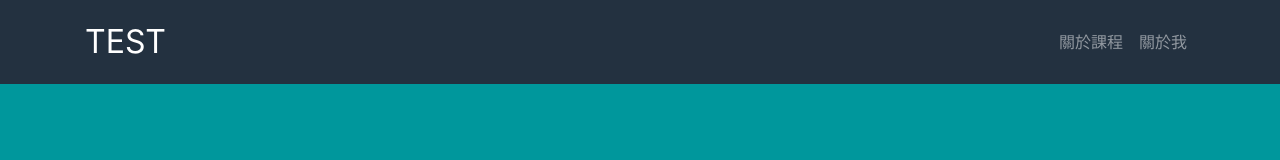
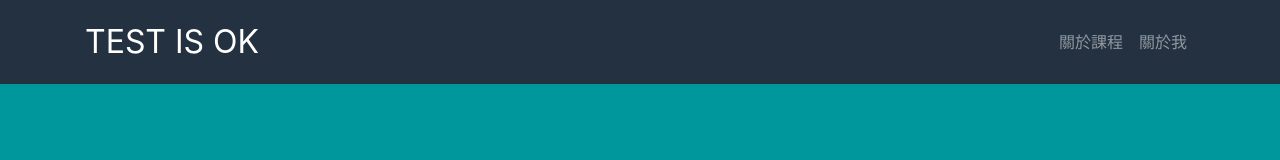
Before and after one commit to chsyu/gitntue2019, a plain HTML site: page index.html in a window 1280 px wide. Shown: the top 160 px of the page. Drawn offline with Linux system fonts and the light colour scheme.

Commit message:
header modification finished

```diff
--- a/index.html
+++ b/index.html
@@ -16,7 +16,7 @@
 
   <nav class="navbar fixed-top navbar-expand-md navbar-dark nav__bg">
     <div class="container">
-      <a class="navbar-brand nav__brand" href="#">TEST</a>
+      <a class="navbar-brand nav__brand" href="#">TEST is ok</a>
       <button class="navbar-toggler" type="button" data-toggle="collapse" data-target="#navbarSupportedContent"
         aria-controls="navbarSupportedContent" aria-expanded="false" aria-label="Toggle navigation">
         <span class="navbar-toggler-icon"></span>
```
